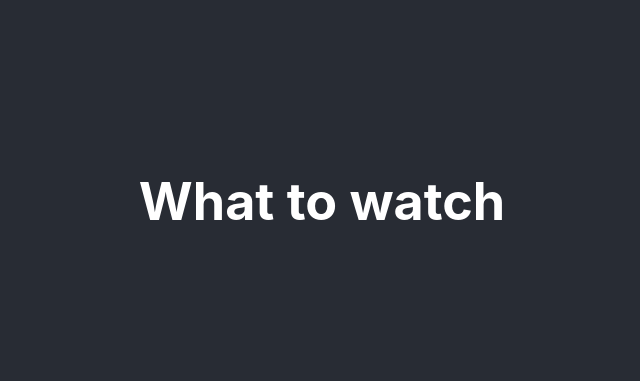
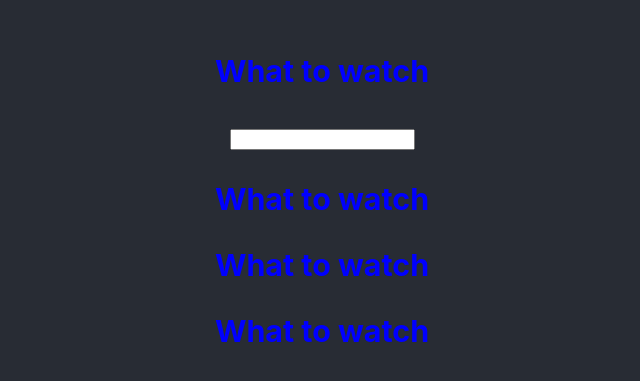
Before and after one commit to CoderBunnyS/MovieApp, a React (Create React App) app: page / in a window 1280 px wide. Shown: the part 199-580 px from the top of the page, without its empty margins (318-958 px from the left). Built offline with nearby package versions, Linux system fonts and the light colour scheme.

Commit message:
began creation of header component

```diff
--- a/src/App.css
+++ b/src/App.css
@@ -36,3 +36,6 @@
     transform: rotate(360deg);
   }
 }
+Header {
+  color: blue;
+}
--- a/src/App.js
+++ b/src/App.js
@@ -1,5 +1,5 @@
-import logo from './logo.svg';
 import './App.css';
+import './header.css';
 import Header from './header.js';
 
 function App() {
--- /dev/null
+++ b/src/header.css
@@ -0,0 +1,3 @@
+.header {
+    color: blue;
+  }
--- a/src/header.js
+++ b/src/header.js
@@ -3,7 +3,13 @@ import React, { Component } from 'react';
 class Header extends Component {
   render() {
     // ...
-    return <h1>What to watch</h1>
+    return <div className="header">
+    <h3>What to watch</h3>
+    <input type='search' label="Search"></input>
+    <h3>What to watch</h3>
+    <h3>What to watch</h3>
+    <h3>What to watch</h3>
+    </div>
 
   }
 }
--- a/src/index.css
+++ b/src/index.css
@@ -11,3 +11,6 @@ code {
   font-family: source-code-pro, Menlo, Monaco, Consolas, 'Courier New',
     monospace;
 }
+Header {
+  color: blue;
+}
--- a/src/index.js
+++ b/src/index.js
@@ -6,7 +6,7 @@ import reportWebVitals from './reportWebVitals';
 
 ReactDOM.render(
   <React.StrictMode>
-    <App />
+  <App />
   </React.StrictMode>,
   document.getElementById('root')
 );
```
